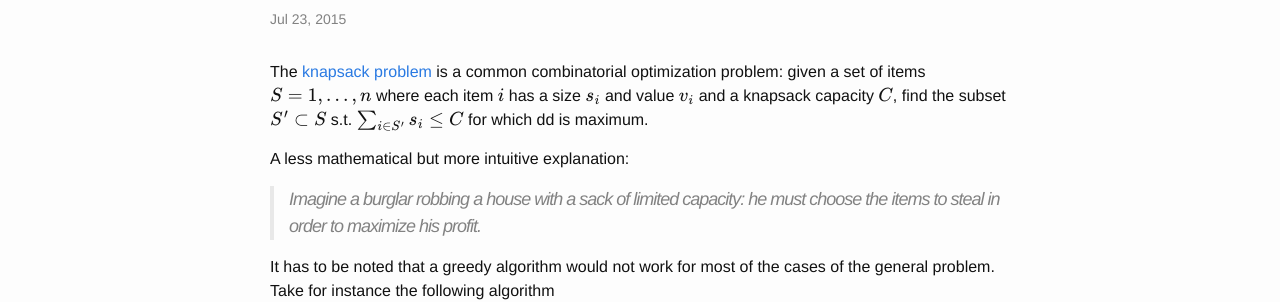
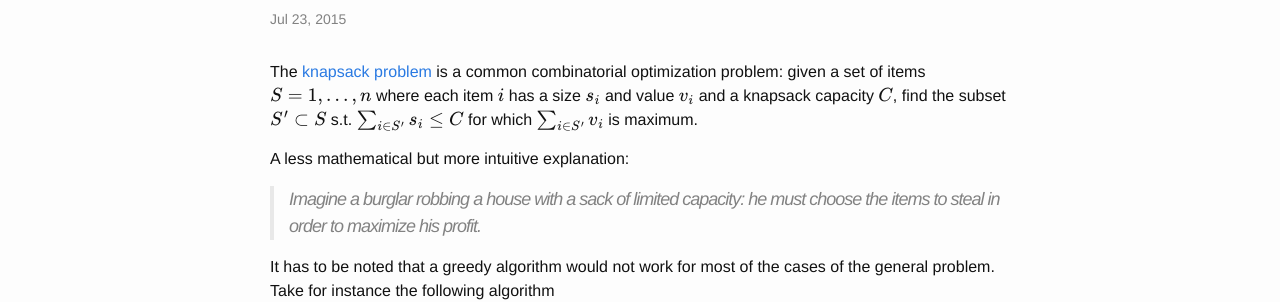
Before and after one commit to marcodiiga/marcodiiga.github.io, a Jekyll site: the page built from _posts/2015-07-23-knapsack-problem.markdown, in a window 1280 px wide and 900 px high. Shown: the part 140-442 px from the top of the window. Built offline with Jekyll 4.4.1, drawn with Linux system fonts in a browser that asks for light colours; formulas are drawn with MathJax 3.

Commit message:
tentative fix

```diff
--- a/_posts/2015-07-23-knapsack-problem.markdown
+++ b/_posts/2015-07-23-knapsack-problem.markdown
@@ -7,7 +7,7 @@ The [knapsack problem](https://en.wikipedia.org/wiki/Knapsack_problem) is a comm
 combinatorial optimization problem: given a set of items \\( S = {1,...,n} \\) where
 each item \\( i \\) has a size \\( s_i \\) and value \\( v_i \\) and a knapsack
 capacity \\( C \\), find the subset \\( S^{\prime} \subset S \\) s.t.
-\\( \sum_{i \in S^{\prime}}{s_i} \le C \\) for which dd is maximum.
+\\( \sum_{i \in S^{\prime}}{s_i} \le C \\) for which \\( \sum_{i \in S'}{v_i}{} \\) is maximum.
 
 A less mathematical but more intuitive explanation:
 
```
